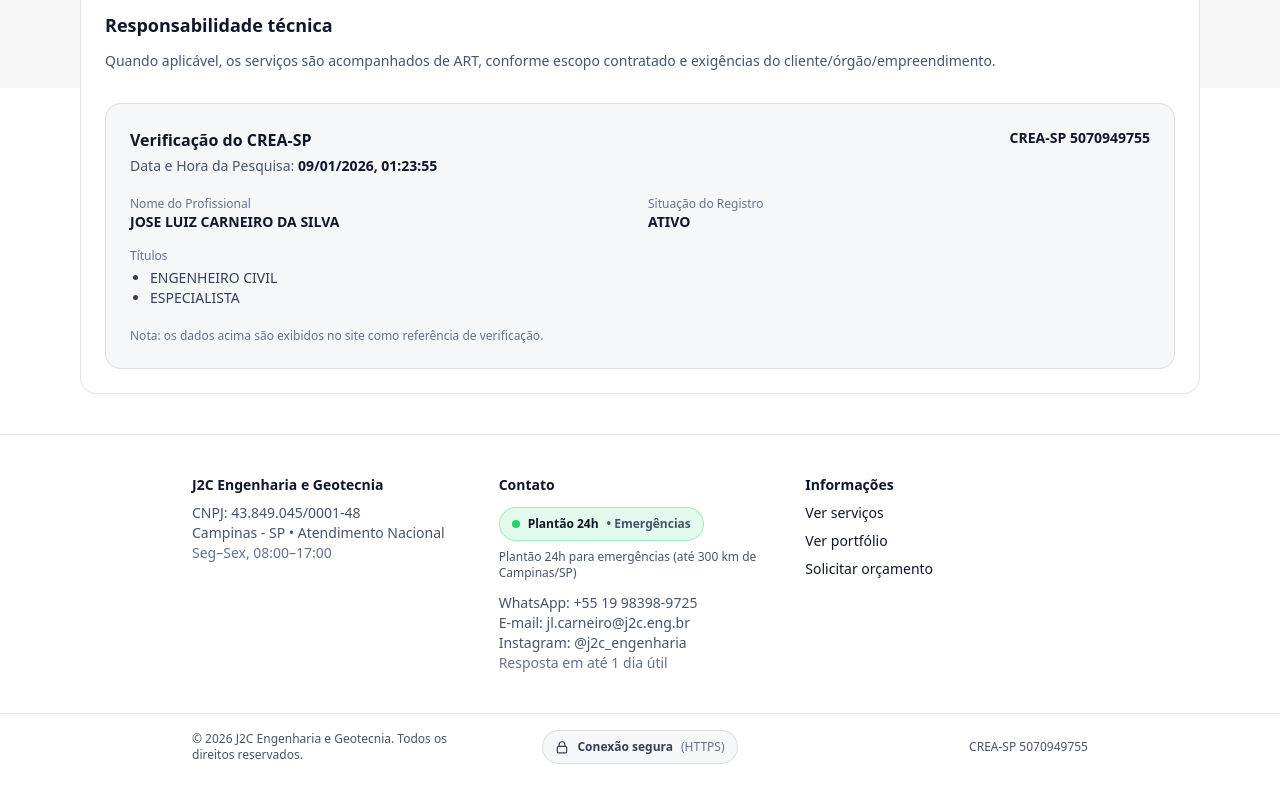
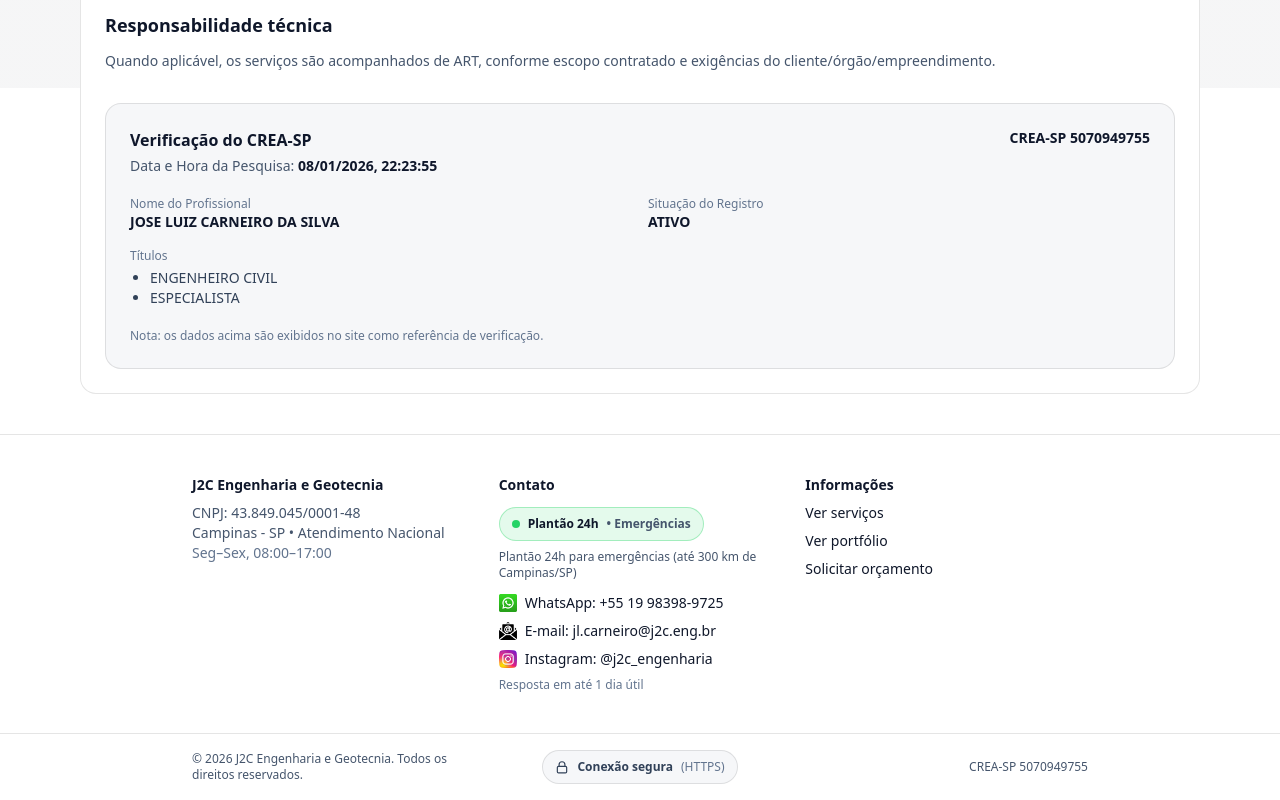
Before and after one commit to Ramos-jft/j2c-site, a Next.js app: page /quem-somos in a window 1280 px wide. Shown: the part 712-1512 px from the top of the page. Built offline with nearby package versions, Linux system fonts and the light colour scheme.

Commit message:
feat: adicionar componente LinkEmailComFallback e integrar em várias partes do site, melhorando a experiência de contato

```diff
--- a/src/app/contato/page.tsx
+++ b/src/app/contato/page.tsx
@@ -1,6 +1,8 @@
 import type { Metadata } from "next";
+import Image from "next/image";
 import { siteConfig } from "@/content/site";
 import { buildWhatsAppLink } from "@/lib/whatsapp";
+import { LinkEmailComFallback } from "@/components/contato/LinkEmailComFallback";
 
 export const metadata: Metadata = {
   title: "Contato",
@@ -11,7 +13,7 @@ export const metadata: Metadata = {
 export default function ContactPage() {
   const wa = buildWhatsAppLink(
     siteConfig.contacts.whatsapp,
-    "Olá! Gostaria de solicitar um orçamento."
+    "Olá! Gostaria de solicitar um orçamento.",
   );
 
   return (
@@ -32,24 +34,52 @@ export default function ContactPage() {
         </p>
 
         <div className="mt-4 grid gap-3 text-sm">
-          <a className="text-slate-700 hover:text-slate-900" href={wa}>
-            WhatsApp: {siteConfig.contacts.whatsapp}
+          <a
+            className="flex items-center gap-2 text-slate-700 hover:text-slate-900"
+            href={wa}
+            target="_blank"
+            rel="noopener noreferrer"
+          >
+            <Image
+              src="/brand/whatsapp-v2.png"
+              alt=""
+              width={18}
+              height={18}
+              className="h-[18px] w-[18px]"
+            />
+            <span>WhatsApp: {siteConfig.contacts.whatsapp}</span>
           </a>
 
-          <a
-            className="text-slate-700 hover:text-slate-900"
-            href={`mailto:${siteConfig.contacts.email}`}
+          <LinkEmailComFallback
+            assunto={`Orçamento - ${siteConfig.name}`}
+            className="flex items-center gap-2 text-slate-700 hover:text-slate-900"
+            ariaLabel="Enviar e-mail"
+            title="E-mail"
           >
-            E-mail: {siteConfig.contacts.email}
-          </a>
+            <Image
+              src="/brand/email.png"
+              alt=""
+              width={18}
+              height={18}
+              className="h-[18px] w-[18px]"
+            />
+            <span>E-mail: {siteConfig.contacts.email}</span>
+          </LinkEmailComFallback>
 
           <a
-            className="text-slate-700 hover:text-slate-900"
+            className="flex items-center gap-2 text-slate-700 hover:text-slate-900"
             href={siteConfig.contacts.instagramUrl}
             target="_blank"
-            rel="noreferrer"
+            rel="noopener noreferrer"
           >
-            Instagram: {siteConfig.contacts.instagramHandle}
+            <Image
+              src="/brand/instagram.png"
+              alt=""
+              width={18}
+              height={18}
+              className="h-[18px] w-[18px]"
+            />
+            <span>Instagram: {siteConfig.contacts.instagramHandle}</span>
           </a>
         </div>
 
--- /dev/null
+++ b/src/components/contato/LinkEmailComFallback.tsx
@@ -0,0 +1,170 @@
+// src/components/contato/LinkEmailComFallback.tsx
+"use client";
+
+import { useEffect, useRef, useState } from "react";
+import { siteConfig } from "@/content/site";
+import { buildMailtoLink } from "@/lib/email";
+
+type EstadoCopia = "idle" | "ok" | "erro";
+
+type LinkEmailComFallbackProps = {
+  assunto?: string;
+
+  /** Conteúdo visual do link (ex.: ícone, texto, etc.) */
+  children: React.ReactNode;
+
+  className?: string;
+  ariaLabel?: string;
+  title?: string;
+
+  /**
+   * Por padrão, tentamos abrir o cliente de e-mail e, se nada acontecer,
+   * exibimos uma opção para copiar o e-mail.
+   */
+  mostrarFallbackCopia?: boolean;
+};
+
+async function copiarTextoSeguro(texto: string): Promise<boolean> {
+  try {
+    if (
+      typeof navigator !== "undefined" &&
+      navigator.clipboard?.writeText &&
+      typeof globalThis.isSecureContext === "boolean" &&
+      globalThis.isSecureContext
+    ) {
+      await navigator.clipboard.writeText(texto);
+      return true;
+    }
+
+    // Sem Clipboard API disponível (ou sem HTTPS): retornamos false e o usuário copia manualmente
+    return false;
+  } catch {
+    return false;
+  }
+}
+
+function deveExibirFallback() {
+  // Heurística simples: se a página continua visível, assumimos que o mailto:
+  // não abriu nada e mostramos o fallback de cópia.
+  if (typeof document === "undefined") return false;
+  return document.visibilityState === "visible";
+}
+
+export function LinkEmailComFallback({
+  assunto,
+  children,
+  className,
+  ariaLabel,
+  title,
+  mostrarFallbackCopia = true,
+}: Readonly<LinkEmailComFallbackProps>) {
+  const [fallbackAberto, setFallbackAberto] = useState(false);
+  const [estadoCopia, setEstadoCopia] = useState<EstadoCopia>("idle");
+
+  const refTimer = useRef<ReturnType<typeof setTimeout> | null>(null);
+
+  const destinatarioEmail = siteConfig.contacts.email;
+  const hrefEmail = buildMailtoLink({
+    destinatario: destinatarioEmail,
+    assunto,
+  });
+
+  useEffect(() => {
+    return () => {
+      if (refTimer.current) globalThis.clearTimeout(refTimer.current);
+    };
+  }, []);
+
+  function agendarFallbackCopia() {
+    if (!mostrarFallbackCopia) return;
+
+    if (refTimer.current) {
+      globalThis.clearTimeout(refTimer.current);
+    }
+
+    refTimer.current = globalThis.setTimeout(() => {
+      if (deveExibirFallback()) {
+        setFallbackAberto(true);
+        setEstadoCopia("idle");
+      }
+    }, 900);
+  }
+
+  async function aoCopiarEmail() {
+    const ok = await copiarTextoSeguro(destinatarioEmail);
+    setEstadoCopia(ok ? "ok" : "erro");
+  }
+
+  return (
+    <div className="relative inline-flex">
+      <a
+        href={hrefEmail}
+        className={className}
+        aria-label={ariaLabel}
+        title={title}
+        onClick={() => {
+          // Não usar preventDefault para não atrapalhar o mailto:
+          setFallbackAberto(false);
+          setEstadoCopia("idle");
+          agendarFallbackCopia();
+        }}
+      >
+        {children}
+      </a>
+
+      {fallbackAberto ? (
+        <output
+          aria-live="polite"
+          className="absolute right-0 top-full z-40 mt-2 w-[min(28rem,90vw)] rounded-xl border border-black/10 bg-white p-3 shadow-lg"
+        >
+          <div className="flex items-start justify-between gap-3">
+            <div>
+              <p className="text-sm font-semibold text-slate-900">
+                Se nada abrir, copie o e-mail:
+              </p>
+
+              <p className="mt-1 select-all text-sm text-slate-700">
+                {destinatarioEmail}
+              </p>
+
+              <div className="mt-2 flex flex-wrap items-center gap-2">
+                <button
+                  type="button"
+                  onClick={aoCopiarEmail}
+                  className="inline-flex items-center justify-center rounded-lg border border-black/10 bg-[var(--j2c-cor-superficie)] px-3 py-2 text-xs font-semibold text-slate-900 hover:bg-white focus:outline-none focus-visible:ring-2 focus-visible:ring-[var(--j2c-cor-laranja)]"
+                >
+                  Copiar e-mail
+                </button>
+
+                {estadoCopia === "ok" ? (
+                  <span className="text-xs font-semibold text-slate-700">
+                    Copiado ✅
+                  </span>
+                ) : null}
+
+                {estadoCopia === "erro" ? (
+                  <span className="text-xs font-semibold text-slate-700">
+                    Não foi possível copiar automaticamente. Selecione o e-mail
+                    e copie manualmente.
+                  </span>
+                ) : null}
+              </div>
+            </div>
+
+            <button
+              type="button"
+              aria-label="Fechar aviso"
+              onClick={() => {
+                setFallbackAberto(false);
+                setEstadoCopia("idle");
+              }}
+              className="rounded-lg px-2 py-1 text-sm font-semibold text-slate-700 hover:bg-[var(--j2c-cor-superficie)] focus:outline-none focus-visible:ring-2 focus-visible:ring-[var(--j2c-cor-laranja)]"
+            >
+              ✕
+            </button>
+          </div>
+        </output>
+      ) : null}
+    </div>
+  );
+}
--- a/src/components/site/CreaVerificationCard.tsx
+++ b/src/components/site/CreaVerificationCard.tsx
@@ -1,14 +1,40 @@
+"use client";
+
+import { useEffect, useRef, useState } from "react";
 import { siteConfig } from "@/content/site";
 
-function formatNowPtBr() {
-  return new Intl.DateTimeFormat("pt-BR", {
-    dateStyle: "short",
-    timeStyle: "medium",
-  }).format(new Date());
+const FUSO_HORARIO_BRASIL = "America/Sao_Paulo";
+
+const formatadorDataHoraPtBr = new Intl.DateTimeFormat("pt-BR", {
+  timeZone: FUSO_HORARIO_BRASIL,
+  dateStyle: "short",
+  timeStyle: "medium",
+});
+
+function formatarAgoraPtBr() {
+  return formatadorDataHoraPtBr.format(new Date());
 }
 
 export function CreaVerificationCard() {
-  const dt = formatNowPtBr();
+  const [dataHoraPesquisa, setDataHoraPesquisa] = useState<string>("");
+
+  const idTimeout = useRef<ReturnType<typeof globalThis.setTimeout> | null>(
+    null,
+  );
+
+  // Exibe o horário do momento em que o usuário acessa a página (no fuso BR).
+  useEffect(() => {
+    idTimeout.current = globalThis.setTimeout(() => {
+      setDataHoraPesquisa(formatarAgoraPtBr());
+    }, 0);
+
+    return () => {
+      if (idTimeout.current) {
+        globalThis.clearTimeout(idTimeout.current);
+        idTimeout.current = null;
+      }
+    };
+  }, []);
 
   return (
     <section
@@ -23,11 +49,8 @@ export function CreaVerificationCard() {
 
           <p className="mt-1 text-sm text-slate-600">
             Data e Hora da Pesquisa:{" "}
-            <span
-              suppressHydrationWarning
-              className="font-semibold text-slate-900"
-            >
-              {dt}
+            <span className="font-semibold text-slate-900">
+              {dataHoraPesquisa || "—"}
             </span>
           </p>
         </div>
@@ -63,6 +86,7 @@ export function CreaVerificationCard() {
           </ul>
         </div>
       </div>
+
       <p className="mt-5 text-xs text-slate-500">
         Nota: os dados acima são exibidos no site como referência de
         verificação.
--- a/src/components/site/SiteFooter.tsx
+++ b/src/components/site/SiteFooter.tsx
@@ -1,6 +1,8 @@
 import Link from "next/link";
+import Image from "next/image";
 import { siteConfig } from "@/content/site";
 import { buildWhatsAppLink } from "@/lib/whatsapp";
+import { LinkEmailComFallback } from "@/components/contato/LinkEmailComFallback";
 
 function SecureConnectionBadge() {
   return (
@@ -63,12 +65,11 @@ export function SiteFooter() {
 
   const emergencyWa = buildWhatsAppLink(
     siteConfig.contacts.whatsapp,
-    "Olá! Preciso de atendimento EMERGENCIAL (Plantão 24h).\n\nPara agilizar, por favor envie na próxima mensagem:\n- Cidade/UF e ponto de referência\n- O que aconteceu (resumo objetivo)\n- Se há risco imediato para pessoas/estruturas\n- Fotos/vídeos do local (se possível)\n- Melhor horário para retorno por ligação (se necessário)"
+    "Olá! Preciso de atendimento EMERGENCIAL (Plantão 24h).\n\nPara agilizar, por favor envie na próxima mensagem:\n- Cidade/UF e ponto de referência\n- O que aconteceu (resumo objetivo)\n- Se há risco imediato para pessoas/estruturas\n- Fotos/vídeos do local (se possível)\n- Melhor horário para retorno por ligação (se necessário)",
   );
 
   return (
     <footer className="border-t border-black/10 bg-white">
-      {/* Cards: agrupados a partir do meio da página */}
       <div className="mx-auto max-w-6xl px-4 py-10">
         <div className="mx-auto grid max-w-4xl gap-6 sm:grid-cols-3">
           <div>
@@ -95,27 +96,81 @@ export function SiteFooter() {
               {siteConfig.emergencyCoverage}
             </p>
 
-            <p className="mt-3 text-sm text-slate-600">
-              WhatsApp: {siteConfig.contacts.whatsapp}
-              <br />
-              E-mail: {siteConfig.contacts.email}
-              <br />
-              Instagram: {siteConfig.contacts.instagramHandle}
-              <br />
-              <span className="text-slate-500">{siteConfig.responseSla}</span>
-            </p>
+            <div className="mt-3 space-y-2 text-sm">
+              <a
+                href={buildWhatsAppLink(
+                  siteConfig.contacts.whatsapp,
+                  "Olá! Vim pelo site e gostaria de um orçamento.",
+                )}
+                target="_blank"
+                rel="noopener noreferrer"
+                className="flex items-center gap-2 text-slate-700 hover:text-slate-900"
+              >
+                <Image
+                  src="/brand/whatsapp-v2.png"
+                  alt=""
+                  width={18}
+                  height={18}
+                  className="h-[18px] w-[18px]"
+                />
+                <span>WhatsApp: {siteConfig.contacts.whatsapp}</span>
+              </a>
+
+              <LinkEmailComFallback
+                assunto={`Orçamento - ${siteConfig.name}`}
+                className="flex items-center gap-2 text-slate-700 hover:text-slate-900"
+                ariaLabel="Enviar e-mail"
+                title="E-mail"
+              >
+                <Image
+                  src="/brand/email.png"
+                  alt=""
+                  width={18}
+                  height={18}
+                  className="h-[18px] w-[18px]"
+                />
+                <span>E-mail: {siteConfig.contacts.email}</span>
+              </LinkEmailComFallback>
+
+              <a
+                href={siteConfig.contacts.instagramUrl}
+                target="_blank"
+                rel="noopener noreferrer"
+                className="flex items-center gap-2 text-slate-700 hover:text-slate-900"
+              >
+                <Image
+                  src="/brand/instagram.png"
+                  alt=""
+                  width={18}
+                  height={18}
+                  className="h-[18px] w-[18px]"
+                />
+                <span>Instagram: {siteConfig.contacts.instagramHandle}</span>
+              </a>
+
+              <p className="text-xs text-slate-500">{siteConfig.responseSla}</p>
+            </div>
           </div>
 
           <div>
             <p className="text-sm font-semibold text-slate-900">Informações</p>
             <div className="mt-2 flex flex-col gap-2 text-sm">
-              <Link className="text-slate-700 hover:text-slate-900" href="/servicos">
+              <Link
+                className="text-slate-700 hover:text-slate-900"
+                href="/servicos"
+              >
                 Ver serviços
               </Link>
-              <Link className="text-slate-700 hover:text-slate-900" href="/portfolio">
+              <Link
+                className="text-slate-700 hover:text-slate-900"
+                href="/portfolio"
+              >
                 Ver portfólio
               </Link>
-              <Link className="text-slate-700 hover:text-slate-900" href="/contato">
+              <Link
+                className="text-slate-700 hover:text-slate-900"
+                href="/contato"
+              >
                 Solicitar orçamento
               </Link>
             </div>
@@ -123,7 +178,6 @@ export function SiteFooter() {
         </div>
       </div>
 
-      {/* Barra inferior: copyright | site seguro | CREA (centrado a partir do meio) */}
       <div className="border-t border-black/10">
         <div className="mx-auto max-w-6xl px-4 py-4">
           <div className="mx-auto grid max-w-4xl items-center gap-3 text-xs text-slate-600 sm:grid-cols-3">
```
Also changed, not shown: src/components/site/SiteHeader.tsx (+21 -11 lines).
